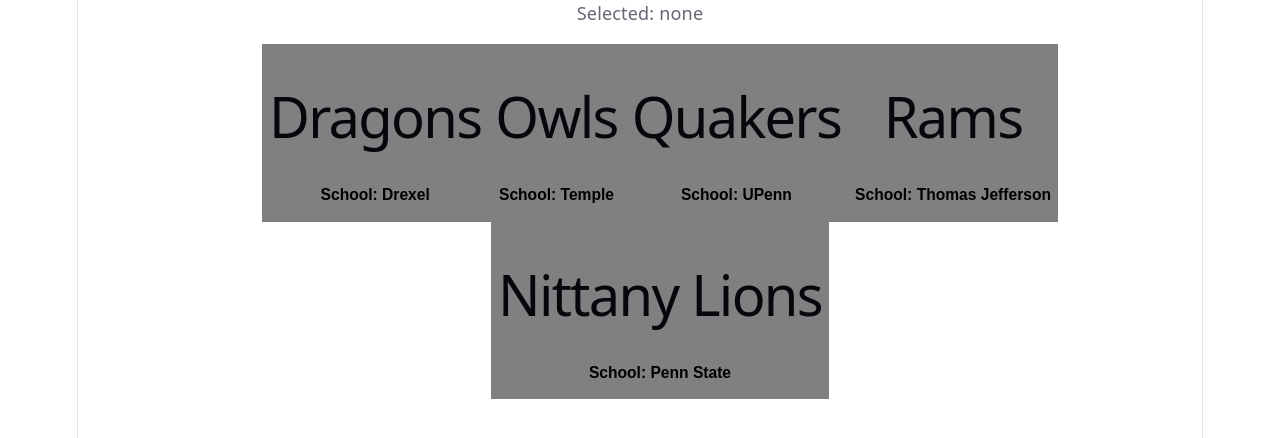
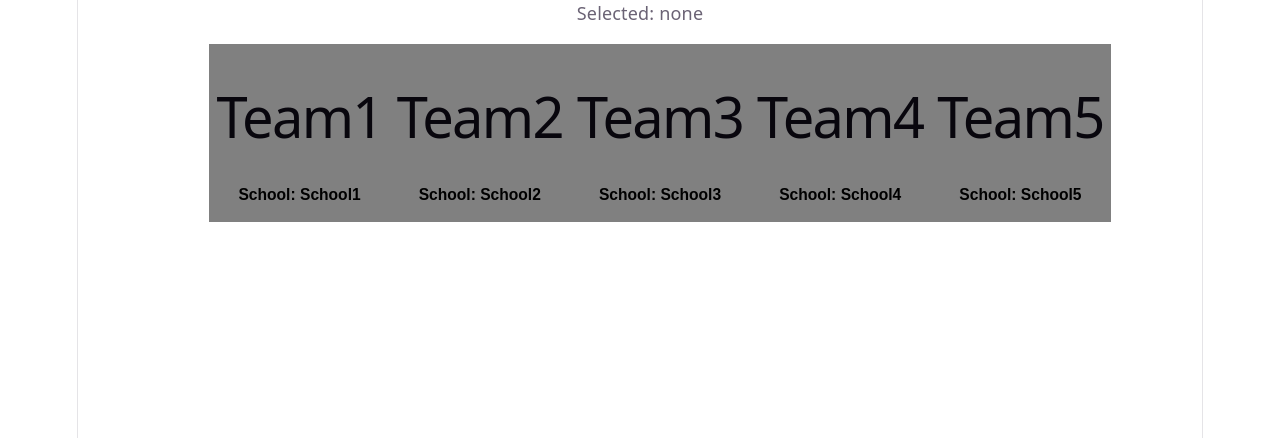
Before and after one commit to Sarahhoanghtn/901-Education-Onboarding-Task, a React (Vite) app in the folder 901-onboarding/: page / in a window 1280 px wide. Shown: the top 438 px of the page. Built offline with nearby package versions, Linux system fonts and the light colour scheme.

Commit message:
complete stage 6: wire TeamList to backend via dispatch event pattern

```diff
--- a/901-onboarding/src/App.tsx
+++ b/901-onboarding/src/App.tsx
@@ -1,35 +1,53 @@
 import type { Team } from './types'
 import TeamList from './TeamList'
-import './getTeamStatus'
+import {getTeamStatus} from './getTeamStatus'
+import { useState } from 'react';
 
 function App() {
+  const [teamStatusAttr, setTeamStatusAttr] = useState<string | null>(null);
+
+  function dispatch(eventName: string, detail?: unknown) {
+    console.log("dispatch called:", eventName, detail);
+    if (eventName === "requestTeamStatus") {
+      const {teamId} = detail as {teamId: string};
+      setTeamStatusAttr(null);
+      getTeamStatus(teamId).then((result) => {
+        setTeamStatusAttr(JSON.stringify(result));
+      }).catch((error) => {
+        console.error("getTeamStatus failed:", error);
+      });
+    }
+  }
+
   let empty: Team[] = [];
 
   let teams : Team[] = [{
     id: '1',
-    teamName: 'Dragons',
-    school: 'Drexel'
+    teamName: 'Team1',
+    school: 'School1'
   },{
     id: '2',
-    teamName: 'Owls',
-    school: 'Temple'
+    teamName: 'Team2',
+    school: 'School2'
   },{
     id: '3',
-    teamName: 'Quakers',
-    school: 'UPenn'
+    teamName: 'Team3',
+    school: 'School3'
   },{
     id: '4',
-    teamName: 'Rams',
-    school: 'Thomas Jefferson'
+    teamName: 'Team4',
+    school: 'School4'
   },{
     id: '5',
-    teamName: 'Nittany Lions',
-    school: 'Penn State'
+    teamName: 'Team5',
+    school: 'School5'
   }];
 
   return (
     // <TeamList teams={empty} />
-    <TeamList teams={teams} />
+    <TeamList teams={teams}
+    attributes = {{'team-status' : teamStatusAttr}}
+    dispatch = {dispatch} />
   );
 }
 
--- a/901-onboarding/src/TeamList.tsx
+++ b/901-onboarding/src/TeamList.tsx
@@ -2,18 +2,40 @@
 import { useState } from 'react'
 import TeamCard from './TeamCard'
 
-export default function TeamList({teams}: {teams: Team[]}) {
+export default function TeamList({
+    teams,
+    attributes,
+    dispatch
+}: {
+    teams: Team[],
+    attributes: Record<string, string | null>;
+    dispatch: (eventName: string, details?: unknown) => void;
+}) {
     const [selectedTeamId, setSelectedTeamId] = useState<string | null>(null)
 
     function selectTeamClick(teamId: string) {
         setSelectedTeamId(teamId);
+        dispatch("requestTeamStatus", {teamId});
     }
-    const selectedTeam = teams.find(t => t.id === selectedTeamId);
-    const selectedLabel = selectedTeam ? selectedTeam.teamName : "none";
 
     if (teams.length == 0) {
         return <p>No teams yet.</p>
     }
+
+    const selectedTeam = teams.find(t => t.id === selectedTeamId);
+    const selectedLabel = selectedTeam ? selectedTeam.teamName : "none";
+
+    const statusAttr = attributes['team-status'];
+    let statusMessage = null;
+    if (selectedTeamId) {
+        if (statusAttr === null) {
+            statusMessage = "Loading status...";
+        } else {
+            const result = JSON.parse(statusAttr);
+            statusMessage = result?.approved ? "Approved" : "Pending Approval.";
+        }
+    }
+
     const cards = teams.map(currTeam =>
         <TeamCard
         key = {currTeam.id}
@@ -21,9 +43,11 @@
         isSelected = {currTeam.id === selectedTeamId}
         onSelect = {() => selectTeamClick(currTeam.id)} />
     );
+
     return (
         <div>
             <p>Selected: {selectedLabel}</p>
+            {statusMessage && <p>{statusMessage}</p>}
             <ul>{cards}</ul>
         </div>
     );
--- a/901-onboarding/src/getTeamStatus.ts
+++ b/901-onboarding/src/getTeamStatus.ts
@@ -1,5 +1,7 @@
 import { Permissions, webMethod } from "./wix-web-methods-mock";
 import wixDataMock from "./wix-data-mock";
+
+type TeamStatus = { id: string; teamName: string; approved: boolean } | null;
 
 export const getTeamStatus = webMethod(Permissions.Anyone, async (teamId: string) => {
     const team = await wixDataMock.get('Teams', teamId);
@@ -11,7 +13,7 @@
         }
     }
     return null;
-})
+}) as (teamId: string) => Promise<TeamStatus>;
 
 console.log(await getTeamStatus("1"));
 console.log(await getTeamStatus("999"));
```
